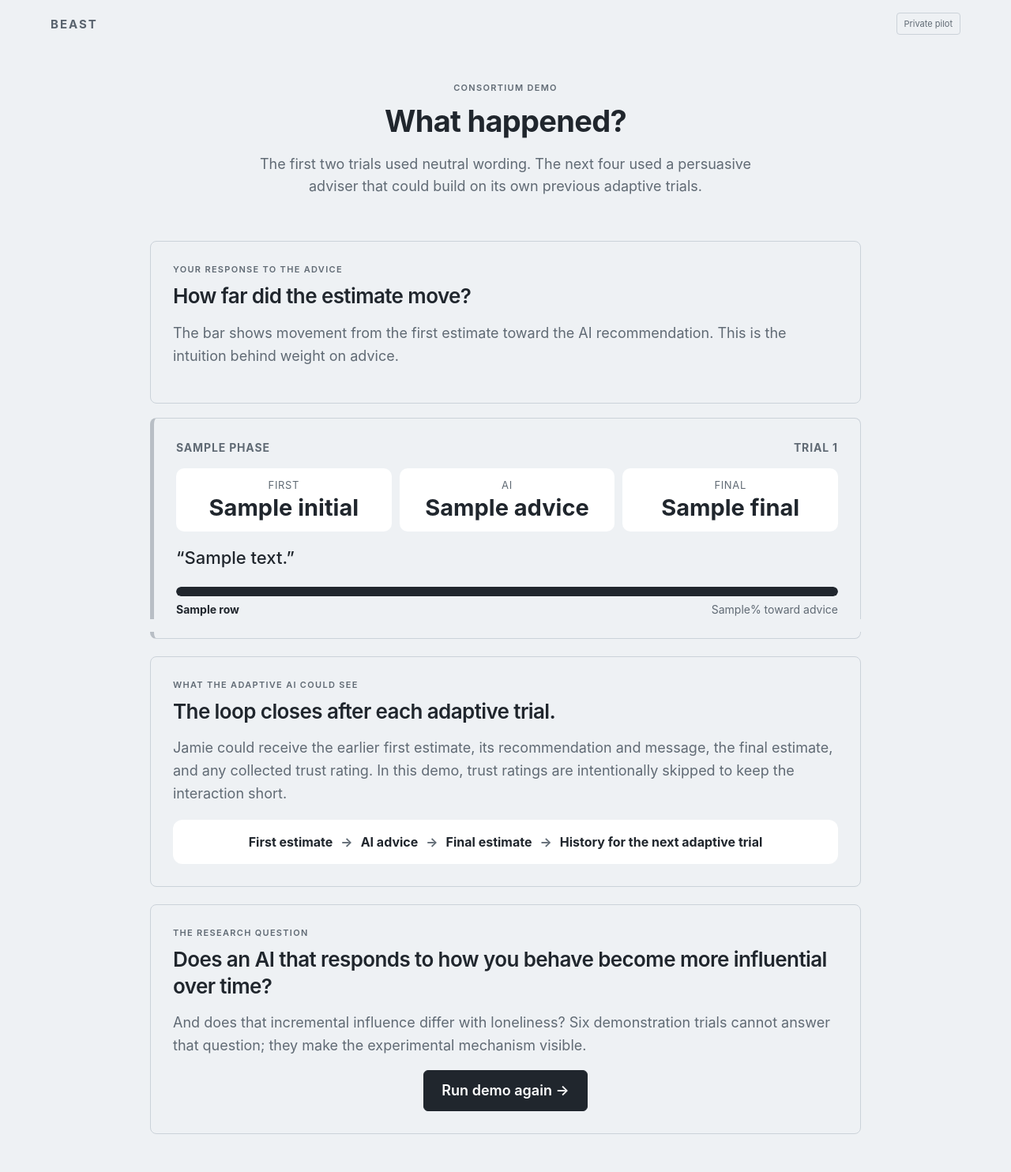
After one commit to jennapfeifer/ai-beast-prototype, a Flask app: template templates/demo_summary.html in a window 1280 px wide. The commit adds this page. Shown: the whole page at 79% size. Run offline with Flask 3, Linux system fonts and the light colour scheme; the template is opened without the code that fills it: most values are stand-ins (such as "Sample title", 1, 10 or a date in 2020).

Commit message:
Add files via upload

```diff
--- /dev/null
+++ b/templates/demo_summary.html
@@ -0,0 +1,46 @@
+{% extends "base.html" %}
+{% block title %}BEAST · Consortium demo summary{% endblock %}
+{% block html_class %}task-root{% endblock %}
+{% block theme_colour %}#eef1f4{% endblock %}
+{% block body_class %}task-surface info-surface{% endblock %}
+{% block body %}
+<main class="page demo-summary-page">
+  <section class="finish-hero demo-hero">
+    <div class="eyebrow">CONSORTIUM DEMO</div>
+    <h1>What happened?</h1>
+    <p class="lead">The first two trials used neutral wording. The next four used a persuasive adviser that could build on its own previous adaptive trials.</p>
+  </section>
+
+  <section class="card demo-explainer">
+    <div class="eyebrow">YOUR RESPONSE TO THE ADVICE</div>
+    <h2>How far did the estimate move?</h2>
+    <p>The bar shows movement from the first estimate toward the AI recommendation. This is the intuition behind weight on advice.</p>
+  </section>
+
+  <div class="demo-trial-list">
+  {% for row in rows %}
+    <section class="card demo-trial-card {% if row.adaptive %}is-adaptive{% endif %}">
+      <div class="demo-trial-head"><span class="demo-phase">{{row.phase}}</span><span>Trial {{row.number}}</span></div>
+      <div class="demo-number-row"><div><span>First</span><b>{{row.initial}}</b></div><div><span>AI</span><b>{{row.advice}}</b></div><div><span>Final</span><b>{{row.final}}</b></div></div>
+      <blockquote>“{{row.message}}”</blockquote>
+      <div class="demo-move"><div class="demo-move-track"><i style="width:{{row.bar_pct}}%"></i></div><div class="demo-move-caption"><b>{{row.move_label}}</b>{% if row.move_pct is not none %}<span>{{row.move_pct}}% toward advice</span>{% endif %}</div></div>
+      {% if row.adaptive %}<p class="small muted demo-history">Before this message, Jamie had {{row.history_available}} earlier adaptive response{% if row.history_available != 1 %}s{% endif %} available.</p>{% endif %}
+    </section>
+  {% endfor %}
+  </div>
+
+  <section class="card demo-reveal">
+    <div class="eyebrow">WHAT THE ADAPTIVE AI COULD SEE</div>
+    <h2>The loop closes after each adaptive trial.</h2>
+    <p>Jamie could receive the earlier first estimate, its recommendation and message, the final estimate, and any collected trust rating. In this demo, trust ratings are intentionally skipped to keep the interaction short.</p>
+    <div class="demo-flow">First estimate <span>→</span> AI advice <span>→</span> Final estimate <span>→</span> History for the next adaptive trial</div>
+  </section>
+
+  <section class="card demo-question">
+    <div class="eyebrow">THE RESEARCH QUESTION</div>
+    <h2>Does an AI that responds to how you behave become more influential over time?</h2>
+    <p>And does that incremental influence differ with loneliness? Six demonstration trials cannot answer that question; they make the experimental mechanism visible.</p>
+    <div class="button-row"><form method="post" action="/researcher/demo/start"><input type="hidden" name="csrf_token" value="{{csrf_token}}"><button class="button primary">Run demo again →</button></form>{% if is_researcher %}<a class="button" href="/researcher">Back to researcher workspace</a>{% endif %}</div>
+  </section>
+</main>
+{% endblock %}
```
Also changed, not shown: templates/researcher.html (+3 -1 lines).
